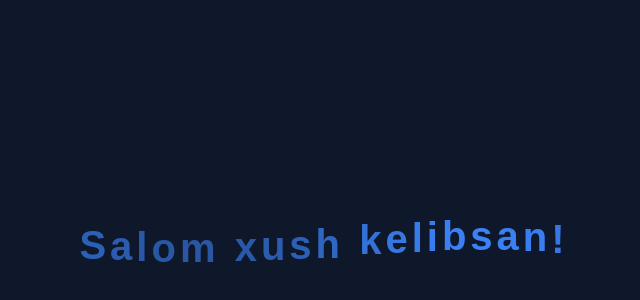
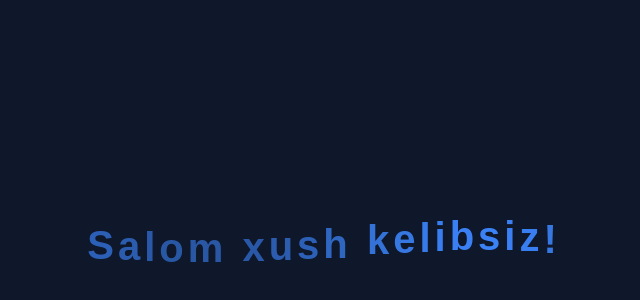
Before and after one commit to Azizbek18/Login-parol, a plain HTML site: page kirish.html in a window 1280 px wide. Shown: the part 160-460 px from the top of the page, without its empty margins (318-958 px from the left). Drawn offline with Linux system fonts and the light colour scheme.

Commit message:
Yana yangi o'zgarish

```diff
--- a/kirish.html
+++ b/kirish.html
@@ -29,8 +29,8 @@
         <span>i</span>
         <span>b</span>
         <span>s</span>
-        <span>a</span>
-        <span>n</span>
+        <span>i</span>
+        <span>z</span>
         <span>!</span>
       </div>
 
```
